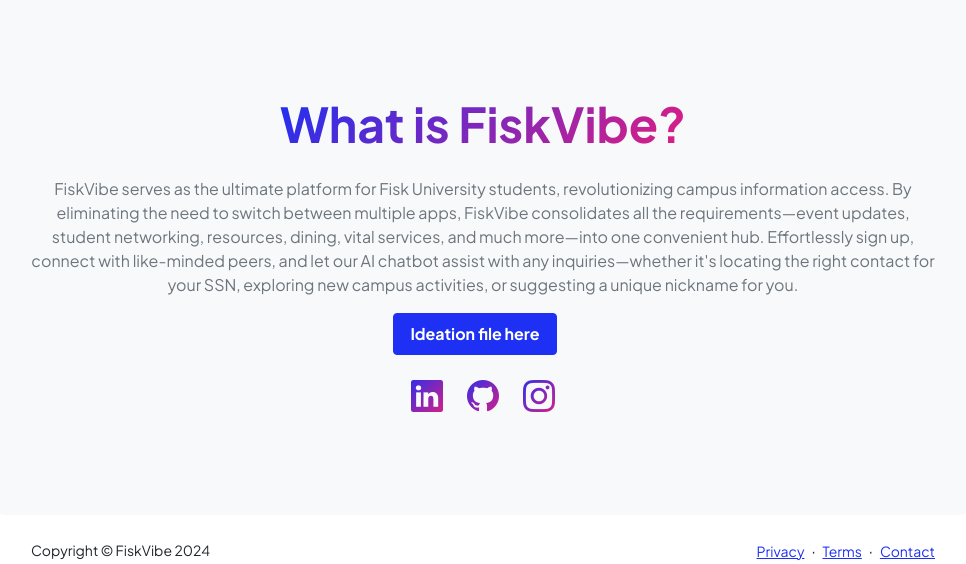
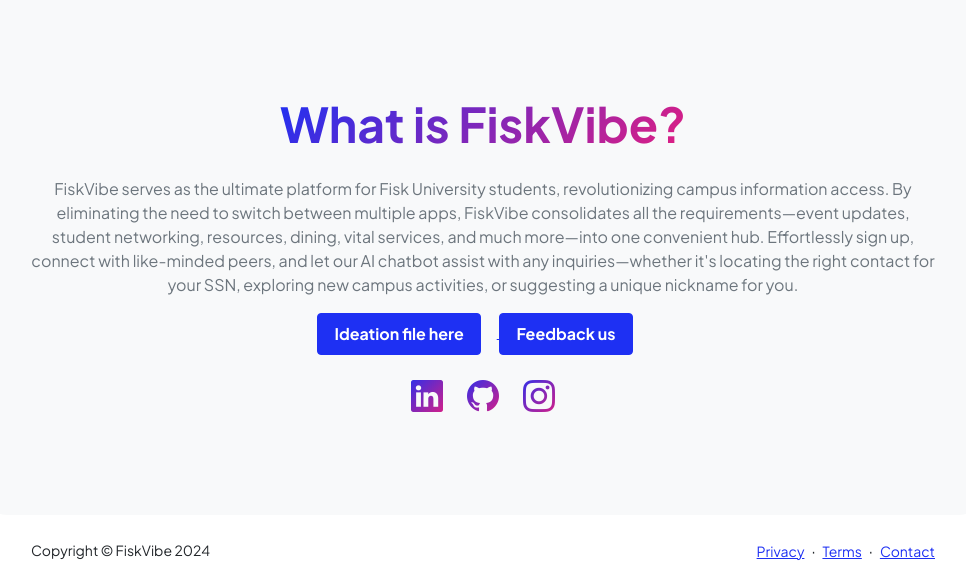
Before and after one commit to suyoscar11/FiskVibeWeb, a Flask app: page / in a window 1280 px wide. Shown: the part 1061-1625 px from the top of the page, without its empty margins (157-1123 px from the left). Run offline with Flask 3, Linux system fonts and the light colour scheme; some libraries are stand-ins or nearby versions.

Commit message:
feedback

```diff
--- a/fiskvibe/templates/home.html
+++ b/fiskvibe/templates/home.html
@@ -108,6 +108,11 @@
                                 <div class="btn btn-primary btn-sm px-3 py-2 me-sm-3 fs-6 fw-bolder">Ideation file here
                                 </div>
                             </a>
+                            <a href="https://forms.gle/d7RpwySVbgoewj6v7"
+                            target="_blank" rel="noopener noreferrer">
+                            <div class="btn btn-primary btn-sm px-3 py-2 me-sm-3 fs-6 fw-bolder">Feedback us
+                            </div>
+                        </a>
                             <div class="d-flex justify-content-center fs-2 gap-4" style="margin-top: 0.5em;">
                                 <a class="text-gradient" href="#!"><i class="bi bi-linkedin"></i></a>
                                 <a class="text-gradient" href="#!"><i class="bi bi-github"></i></a>
```
